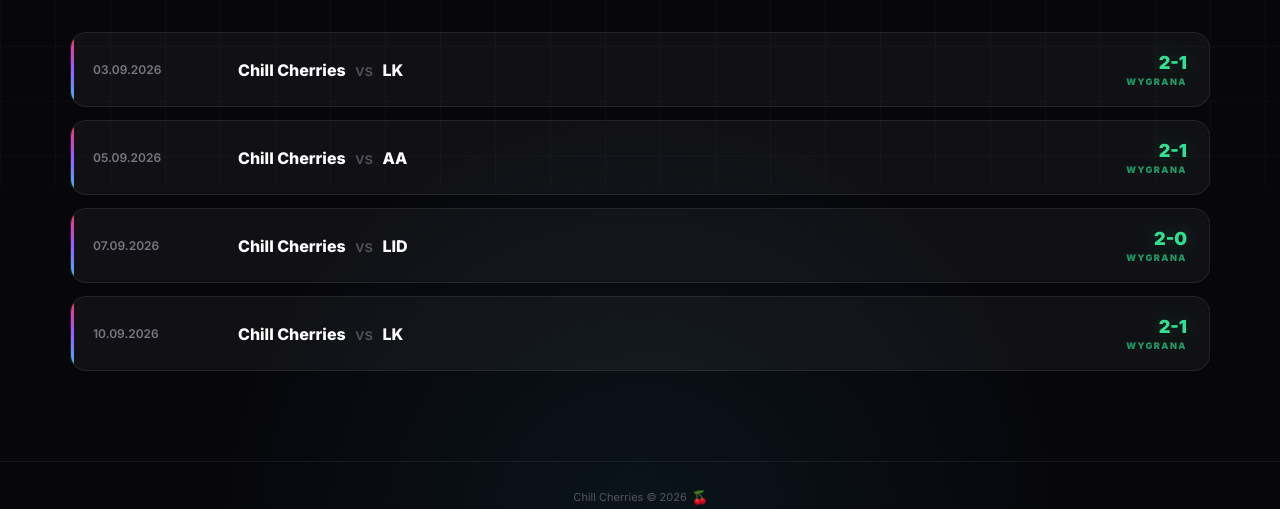
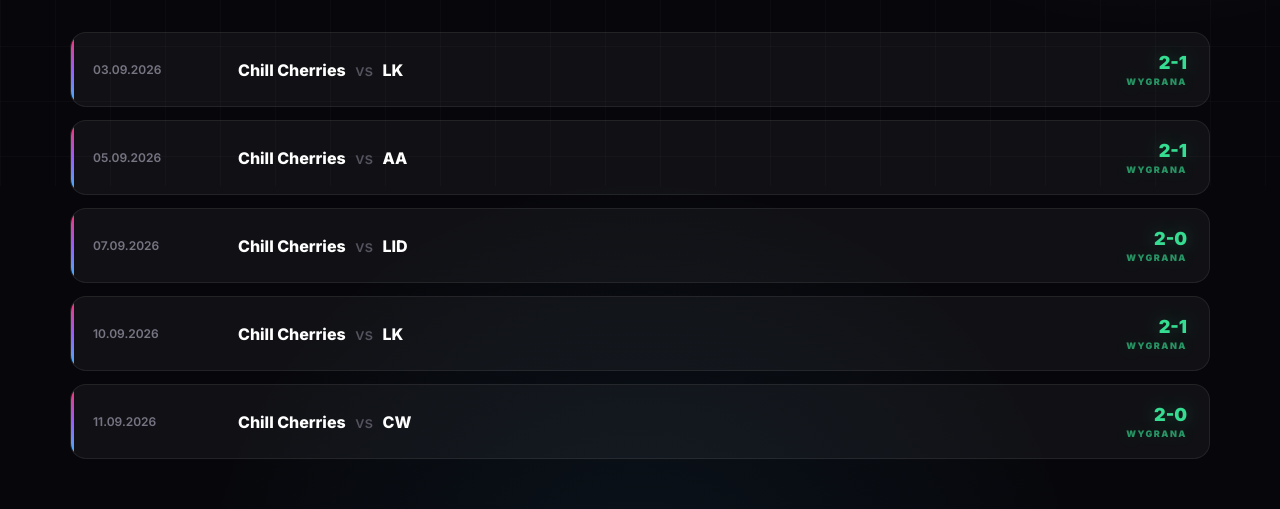
Before and after one commit to mikomikowskyy-design/chill-cherries, a plain HTML site: page index.html in a window 1280 px wide. Shown: the part 625-1134 px from the top of the page. Drawn offline with Linux system fonts and the light colour scheme.

Commit message:
Update index.html

```diff
--- a/index.html
+++ b/index.html
@@ -1396,6 +1396,12 @@ const mecze = [
         data: "10.09.2026",
         przeciwnik: "LK",
         wynik: "2-1"
+    },
+
+    {
+        data: "11.09.2026",
+        przeciwnik: "CW",
+        wynik: "2-0"
     }
 
 ];
```
